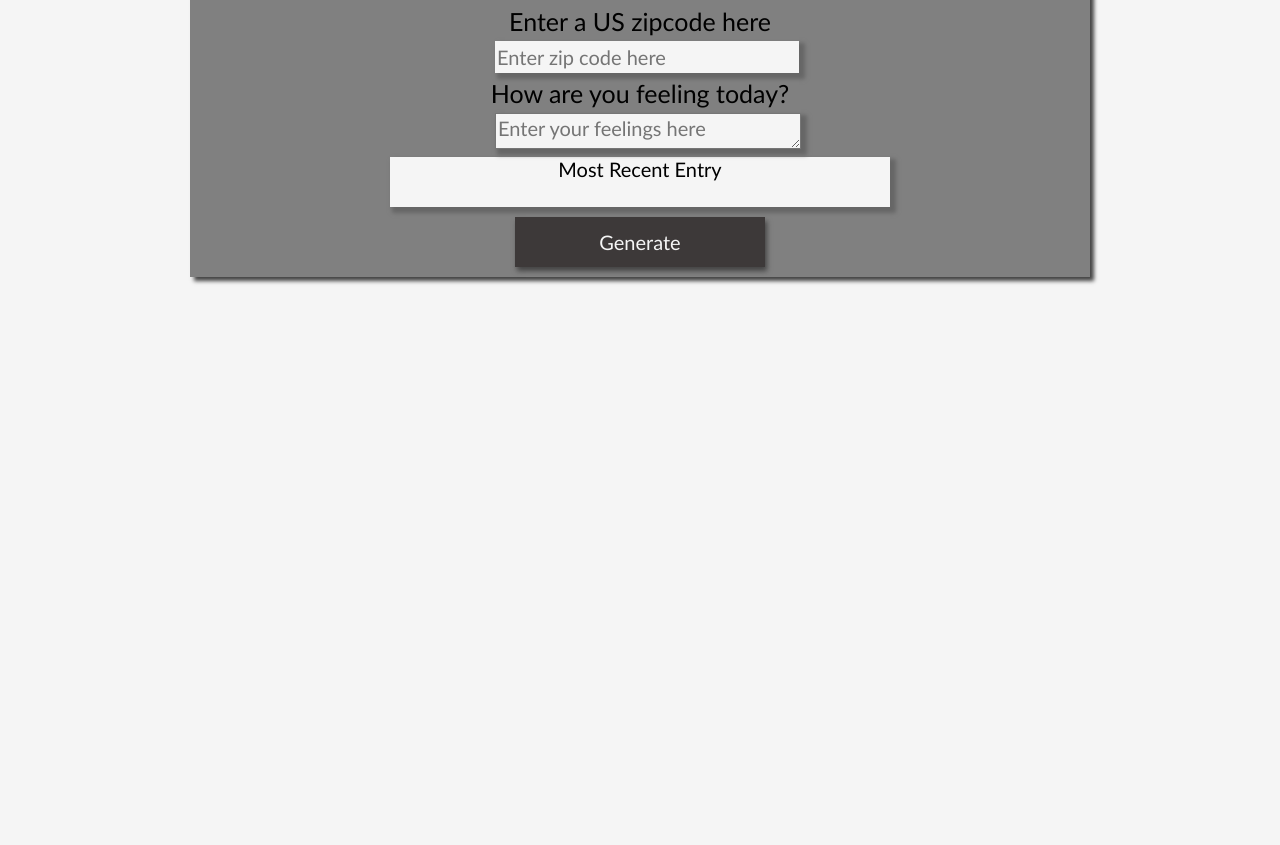
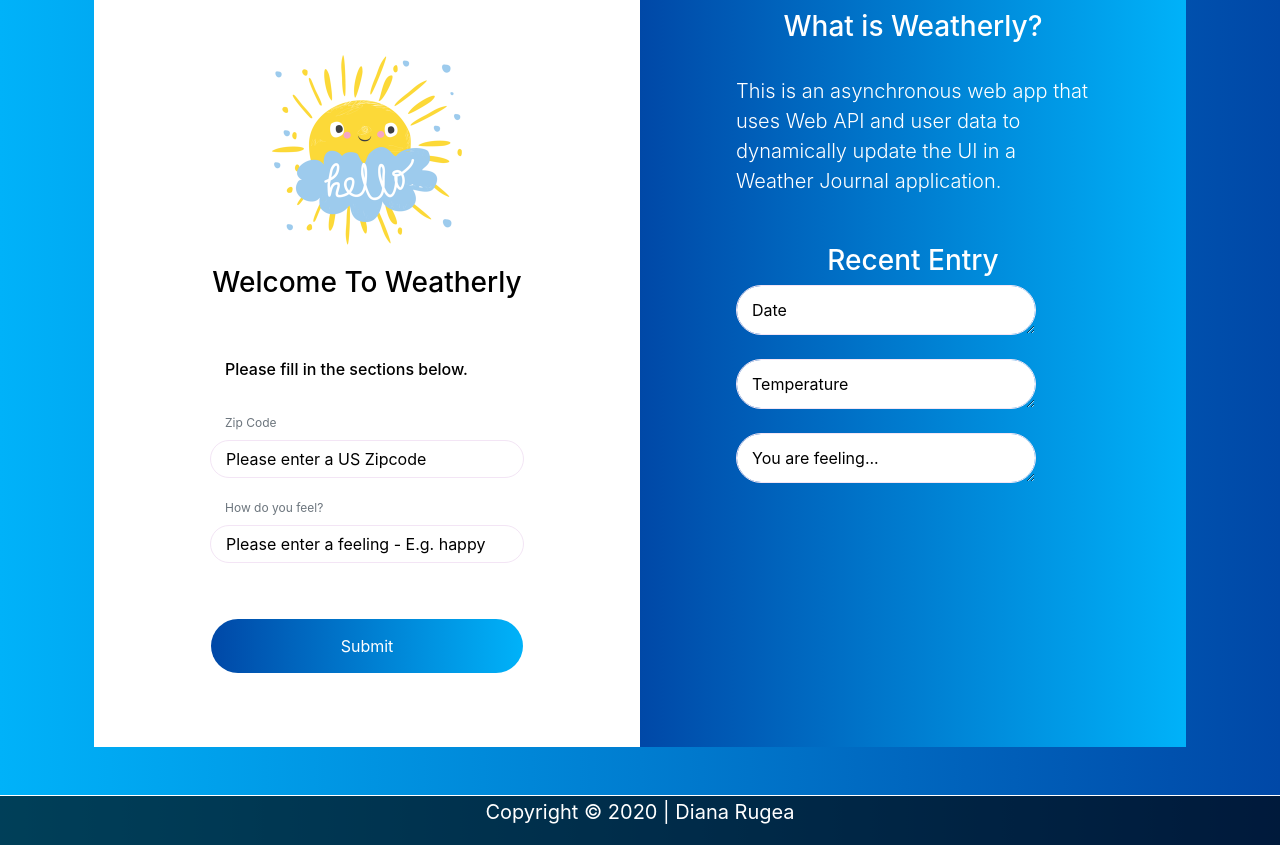
Before and after one commit to dianarrugea/Weather-Journal-Web-App, a website: page website/index.html in a window 1280 px wide. Shown: the part 86-931 px from the top of the page. Before the commit the page ends 800 px from the top, so only its background shows below. Drawn offline with nearby package versions, Linux system fonts and the light colour scheme; a web font is replaced by a local one.

Commit message:
Updated Interface

```diff
--- a/package.json
+++ b/package.json
@@ -8,5 +8,9 @@
     "start": "node server.js"
   },
   "author": "Diana Rugea",
-  "license": "ISC"
+  "license": "ISC",
+  "dependencies": {
+    "cors": "^2.8.5",
+    "express": "^4.17.1"
+  }
 }
--- a/website/index.html
+++ b/website/index.html
@@ -2,33 +2,77 @@
 <html>
 <head>
 <meta charset="UTF-8">
+<meta name="viewport" content="width=device-width, initial-scale=1.0">
+<meta http-equiv="X-UA-Compatible" content="ie=edge">
+<link rel="stylesheet" href="https://use.fontawesome.com/releases/v5.0.13/css/all.css" integrity="sha384-DNOHZ68U8hZfKXOrtjWvjxusGo9WQnrNx2sqG0tfsghAvtVlRW3tvkXWZh58N9jp"
+  crossorigin="anonymous">
+<link rel="stylesheet" href="https://stackpath.bootstrapcdn.com/bootstrap/4.1.1/css/bootstrap.min.css" integrity="sha384-WskhaSGFgHYWDcbwN70/dfYBj47jz9qbsMId/iRN3ewGhXQFZCSftd1LZCfmhktB"
+  crossorigin="anonymous">
 <title>Weather Journal</title>
 <link href="https://fonts.googleapis.com/css?family=Oswald:400,600,700|Ranga:400,700&display=swap" rel="stylesheet">
 <link rel="stylesheet" href="style.css">
 </head>
+
  <body>
-<div class="app-body" id = "app">
-      <div class="title-style">
-        <h1>Weather Journal App</h1>
+      <div class="container px-4 py-5 mx-auto">
+            <div class="card card">
+                <div class="d-flex flex-lg-row flex-column">
+                    <div class="card card1">
+                        <div class="row justify-content-center my-auto">
+                            <div class="col-md-8 col-10 my-5">
+                                <div class="row justify-content-center px-3 mb-3">
+                                      <img id="logo" src="../img/sunny2.png">
+                               </div>
+                                <h3 class="mb-5 text-center heading">Welcome To Weatherly</h3>
+                                <h6 class="msg-info">Please fill in the sections below.</h6>
+                                <div class="form-group">
+                                      <label class="form-control-label text-muted" for="zip">Zip Code</label>
+                                      <input type="text" id="zip" name="zipcode" placeholder="Please enter a US Zipcode" class="form-control">
+                               </div>
+                                <div class="form-group">
+                                      <label class="form-control-label text-muted" for="feelings">How do you feel?</label>
+                                      <input type="text" id="feelings" name="feelings" placeholder="Please enter a feeling - E.g. happy" class="form-control">
+                               </div>
+                                <div class="row justify-content-center my-3 px-3">
+                                      <button id="generate" class="btn-block btn-color">Submit</button>
+                               </div>
+                            </div>
+                        </div>
+
+                    </div>
+                    <div class="card card2">
+                        <div class="mt-5 mx-md-5 px-md-5 right mb-5">
+                            <h3 class=" text-center text-white">What is Weatherly? </h3>
+                            <br>
+                            <p class="lead text-white">This is an asynchronous web app that uses Web API and user data to dynamically update the UI in a Weather Journal application.</p>
+                            <div class ="holder entry">
+                              <h2 class="h3 text-center text-white mt-5">Recent Entry</h2>
+                              <div class="form-group">
+                                    <textarea class="form-control" type="text" id="date" placeholder="Date" style="width: 300px; height: 50px;"></textarea>
+                                    <br>
+                                    <textarea class="form-control" type="text" id="temp" placeholder="Temperature" style="width: 300px; height: 50px;"></textarea>
+                                    <br>
+                                    <textarea class="form-control" type="text" id="content" placeholder="You are feeling..." style="width: 300px; height: 50px;"></textarea>
+                              </div>
+                           </div>
+                        </div>
+                   </div>
+               </div>
+            </div>
+         </div>
       </div>
-      <div class ="holder zip">
-            <label class="label-style" for="zip">Enter a US zipcode here</label>
-            <input type="text" id="zip" placeholder="Enter zip code here">
+
+      <!--Footer-->
+	<div class="copyright">
+            <p class="text-white text-center">Copyright &copy; <span id="year"></span> | Diana Rugea</p>
       </div>
-      <div class ="holder feel">
-            <label class="label-style" for="feelings">How are you feeling today?</label>
-            <textarea class= "myInput" id="feelings" placeholder="Enter your feelings here"></textarea>
-      </div>
-      <div class ="holder entry">
-          <div class = "recent-entry-title">Most Recent Entry</div>
-          <div id = "entryHolder">
-          <div id = "date"></div>
-          <div id = "temp"></div>
-          <div id = "content"></div>
-          </div>
-      </div>
-	<button id="generate" type = "submit"> Generate </button>
-</div>
+
+<script src='https://cdnjs.cloudflare.com/ajax/libs/jquery/3.2.1/jquery.min.js'></script>
+
+<script>
+      //Get the current year for copyright
+      $('#year').text(new Date().getFullYear());
+</script>
 <script src="app.js" type="text/javascript"></script>
 </body>
 </html>
--- a/website/style.css
+++ b/website/style.css
@@ -1,132 +1,186 @@
-body{
-    background: whitesmoke;
-    font-family:'Gill Sans', 'Gill Sans MT', 'Myriad Pro', 'DejaVu Sans Condensed', "Helvetica", "Arial", 'sans-serif';
+
+/* FORM STYLE */
+
+body {
+    color: #000;
+    overflow-x: hidden;
+    height: 100%;
+    background-image: linear-gradient(to right,  #00b2f9, #0048a7);
+    background-repeat: no-repeat
 }
 
-.app-body{
-	width: 900px;
-	margin-left: auto;
-	margin-right: auto;
-	background: grey;
-	justify-content: center;
-	text-align: center;
-	box-shadow: 4px 4px 4px #444;
-
+input,
+textarea {
+    background-color: #F3E5F5;
+    border-radius: 50px !important;
+    padding: 12px 15px 12px 15px !important;
+    width: 100%;
+    box-sizing: border-box;
+    border: none !important;
+    border: 1px solid #F3E5F5 !important;
+    font-size: 16px !important;
+    color: #000 !important;
+    font-weight: 400
 }
 
-h1{
-	padding-top: 10px;
+input:focus,
+textarea:focus {
+    -moz-box-shadow: none !important;
+    -webkit-box-shadow: none !important;
+    box-shadow: none !important;
+    border: 1px solid #009ef9 !important;
+    outline-width: 0;
+    font-weight: 400
 }
 
-#zip{
-	width: 300px;
-	height: 30px;
-	margin: 5px;
-	box-shadow: 4px 4px 4px 2px #666;
+button:focus {
+    -moz-box-shadow: none !important;
+    -webkit-box-shadow: none !important;
+    box-shadow: none !important;
+    outline-width: 0
 }
 
-#feelings{
-	width: 300px;
-	height: 30px;
-	margin: 5px;
-	box-shadow: 4px 4px 4px 2px #666;
+.card {
+    border-radius: 0;
+    border: none
 }
 
-.myInput{
-	width: 300px;
-	height: 30px;
+.card1 {
+    width: 50%;
+	padding: 40px 30px 10px 30px
 }
 
-.holder{
-	width: 300px;
-	display: block;
- 	margin-left: auto;
- 	margin-right: auto;
+.card2 {
+    width: 50%;
+    background-image: linear-gradient(to right, #0048a7, #00b2f9)
 }
 
-.entry{
-	display: block;
- 	margin-left: auto;
- 	margin-right: auto;
-    background: whitesmoke;
-	width: 500px;
-	font-family: "Gill Sans", "Gill Sans MT", "Myriad Pro", "DejaVu Sans Condensed", "Helvetica", "Arial", "sans-serif";
-	box-shadow: 4px 4px 4px 2px #666;
+#logo {
+    width: 200px;
+    height: 200px
 }
 
-.recent-entry-title{
-	height: 50px;
-	width: 500px;
-	font-size: 20px;
-	font-family: "Gill Sans", "Gill Sans MT", "Myriad Pro", "DejaVu Sans Condensed", "Helvetica", "Arial", "sans-serif";
-
-
-}
-button{
-    width: 250px;
-    height: 50px;
-    background: #3D3939;
-    color: whitesmoke;
-    font-size: 20px;
-    font-family: 'Gill Sans', 'Gill Sans MT', 'Myriad Pro', 'DejaVu Sans Condensed', "Helvetica", "Arial", 'sans-serif';
-    box-shadow: 2px 4px 5px #444;
-	margin: 10px;
-	transition-duration: 0.5s;
-	border: none;
+.heading {
+    margin-bottom: 60px !important
 }
 
-button:hover {
-  background-color: black;
-  color: whitesmoke;
+::placeholder {
+    color: #000 !important;
+    opacity: 1
 }
 
-
-/*  Basic Styling To Override Default For Basic HTML Elements */
-label{
-    font-size: 25px;
-	font-family: "Gill Sans", "Gill Sans MT", "Myriad Pro", "DejaVu Sans Condensed", "Helvetica", "Arial", "sans-serif";
+:-ms-input-placeholder {
+    color: #000 !important
 }
 
-input{
-    height: 60px;
-    width: 320px;
-    background:whitesmoke;
-    font-size: 20px;
-    font-family: 'Gill Sans', 'Gill Sans MT', 'Myriad Pro', 'DejaVu Sans Condensed', "Helvetica", "Arial", 'sans-serif';
-    border: none;
+::-ms-input-placeholder {
+    color: #000 !important
 }
 
-textarea{
-    background: whitesmoke;
-    color: black;
-    font-size: 20px;
-    font-family: 'Gill Sans', 'Gill Sans MT', 'Myriad Pro', 'DejaVu Sans Condensed', "Helvetica", "Arial", 'sans-serif';
+.form-control-label {
+    font-size: 12px;
+    margin-left: 15px
 }
 
-
-
-/*Reset style for HTML element on active to have no border*/
-input:focus,
-select:focus,
-textarea:focus,
-button:focus {
-    outline: none;
-}
-/* Style for Placeholder Text*/
-::placeholder {  Firefox, Chrome, Opera
-    color: #f0d43a;
-   font-family: 'Gill Sans', 'Gill Sans MT', 'Myriad Pro', 'DejaVu Sans Condensed', "Helvetica", "Arial", 'sans-serif';
-
+.msg-info {
+    padding-left: 15px;
+    margin-bottom: 30px
 }
 
-:-ms-input-placeholder {  Internet Explorer 10-11
-    color: #f0d43a;
-    font-family: 'Gill Sans', 'Gill Sans MT', 'Myriad Pro', 'DejaVu Sans Condensed', "Helvetica", "Arial", 'sans-serif';
-
+.btn-color {
+    border-radius: 50px;
+    color: #fff;
+    background-image: linear-gradient(to right, #0048a7, #00b2f9);
+    padding: 15px;
+    cursor: pointer;
+    border: none !important;
+    margin-top: 40px
 }
 
+.btn-color:hover {
+    color: #fff;
+    background-image: linear-gradient(to right, #00b2f9, #0048a7)
+}
 
-::-ms-input-placeholder {  Microsoft Edge
-    color: #f0d43a;
-   font-family: 'Gill Sans', 'Gill Sans MT', 'Myriad Pro', 'DejaVu Sans Condensed', "Helvetica", "Arial", 'sans-serif';
+.btn-white {
+    border-radius: 50px;
+    color: #D500F9;
+    background-color: #fff;
+    padding: 8px 40px;
+    cursor: pointer;
+    border: 2px solid #D500F9 !important
 }
+
+.btn-white:hover {
+    color: #fff;
+    background-image: linear-gradient(to right, #FFD54F, #D500F9)
+}
+
+a {
+    color: #000
+}
+
+a:hover {
+    color: #000
+}
+
+.bottom {
+    width: 100%;
+    margin-top: 50px !important
+}
+
+.sm-text {
+    font-size: 15px
+}
+
+@media screen and (max-width: 992px) {
+    .card1 {
+        width: 100%;
+        padding: 40px 30px 10px 30px
+    }
+
+    .card2 {
+        width: 100%
+    }
+
+    .right {
+        margin-top: 100px !important;
+        margin-bottom: 100px !important
+    }
+}
+
+@media screen and (max-width: 768px) {
+    .container {
+        padding: 10px !important
+    }
+
+    .card2 {
+        padding: 50px
+    }
+
+    .right {
+        margin-top: 50px !important;
+        margin-bottom: 50px !important
+    }
+}
+
+/*Footer Styling*/
+
+.footer{
+	width: auto;
+	height: 150;
+	background-color: rgba(0, 0, 0, 0.5);
+	display: flex;
+	flex-direction: row;
+}
+
+.copyright{
+	height: 50px;
+	width: 100%;
+	background-color: rgba(0, 0, 0, 0.644);
+	display: flex;
+	justify-content: center;
+	border-top: solid 1px white;
+	align-items: center;
+	font-size: 20px;
+}
```
Also changed, not shown: website/img/cloud1.jfif (added), website/img/cloud11.jpg (added), website/img/clouds.jpg (added), website/img/sunny.png (added), website/img/sunny2.png (added), website/img/weather.jpg (added), 1 other file.
